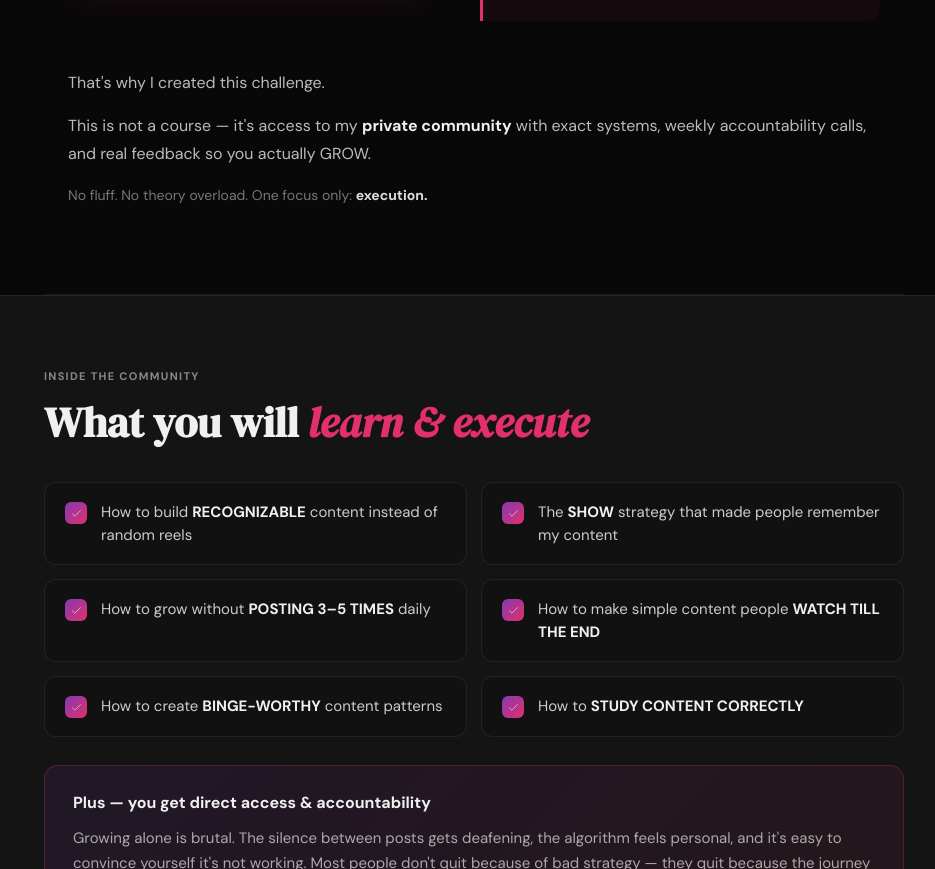
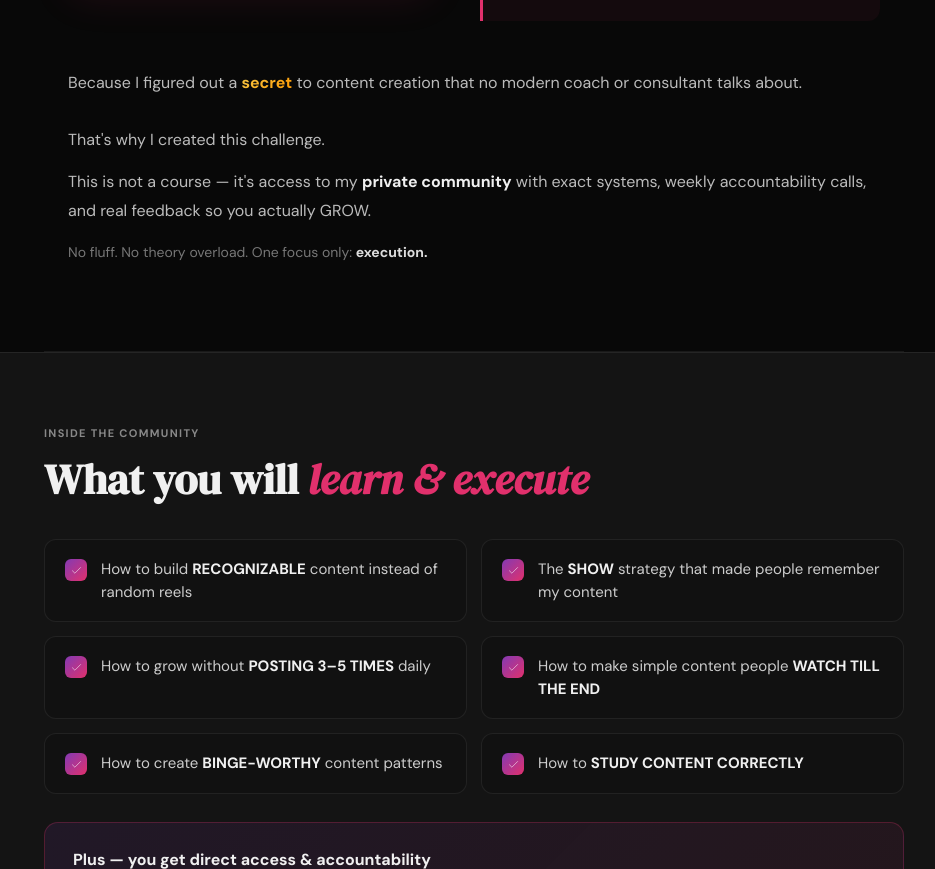
Before and after one commit to akshaykumariitr0404/0to10klanding, a website: page 0_to_10k_challenge.html in a window 1280 px wide. Shown: the part 2064-2933 px from the top of the page, without its empty margins (166-1101 px from the left). Drawn offline with Linux system fonts and the light colour scheme.

Commit message:
Add secret line above challenge creation paragraph

```diff
--- a/0_to_10k_challenge.html
+++ b/0_to_10k_challenge.html
@@ -819,6 +819,8 @@
     </div>
   </div>
 
+  <p class="story-p" style="margin-top: 28px;">Because I figured out a <strong style="background: linear-gradient(135deg, #f7c948, #ff9900); -webkit-background-clip: text; -webkit-text-fill-color: transparent; background-clip: text;">secret</strong> to content creation that no modern coach or consultant talks about.</p>
+
   <p class="story-p" style="margin-top: 28px;">That's why I created this challenge.</p>
   <p class="story-p">This is not a course — it's access to my <strong>private community</strong> with exact systems, weekly accountability calls, and real feedback so you actually GROW.</p>
   <p class="story-p" style="color:#777; font-size:14px;">No fluff. No theory overload. One focus only: <strong style="color:#ddd;">execution.</strong></p>
```
Also changed, not shown: public/index.html (+2 -0 lines).
